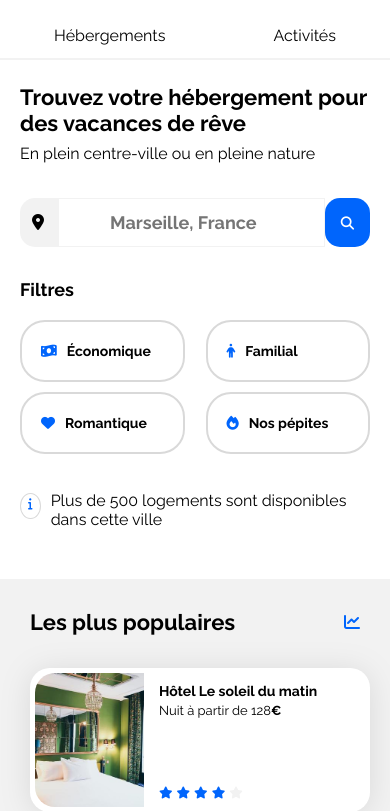
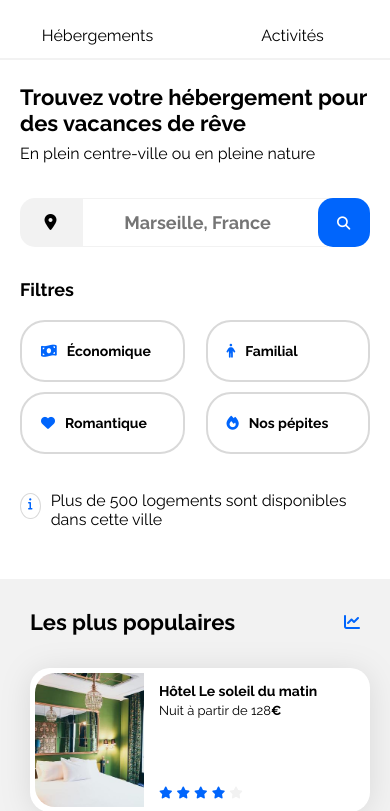
Before and after one commit to SebMZI/Project3, a plain HTML site: page index.html in a window 390 px wide. Shown: the part 51-862 px from the top of the page. Drawn offline with Linux system fonts and the light colour scheme.

Commit message:
modif barre de recherche, nav

```diff
--- a/css/style.css
+++ b/css/style.css
@@ -500,9 +500,18 @@ nav{
 
     }
 
+    .nav li{
+        width: 50%;
+        text-align: center;
+        vertical-align: center;
+    }
+
     .nav-link:hover{
+        display: block;
+        width: 100%;
         border-top: none;
         border-bottom: 2px solid var(--main-color) ;
+        padding-bottom: 13px;
     }
 
 
@@ -531,6 +540,10 @@ nav{
         height: 50px;
     }
 
+    .location-icon{
+        width: 18%;
+    }
+
     .search-icon-hidden{
         display: inline-block;
     }
@@ -539,14 +552,22 @@ nav{
     }
 
     .search-button{
+        width: 15%;
         border-radius: 15px;
+        position: absolute;
+        right: 0px;
+        margin-right: 0;
     }
     .search-form{
         width: 100%;
+        position: relative;
     }
     .search-form input{
-        width: 100%;
+        width: 70%;
         background-color: #ffffff;
+        border-right: none;
+        border-left: none;
+        position: relative;
     }
     .info-container{
         margin: 40px 0px 0px ;
```
